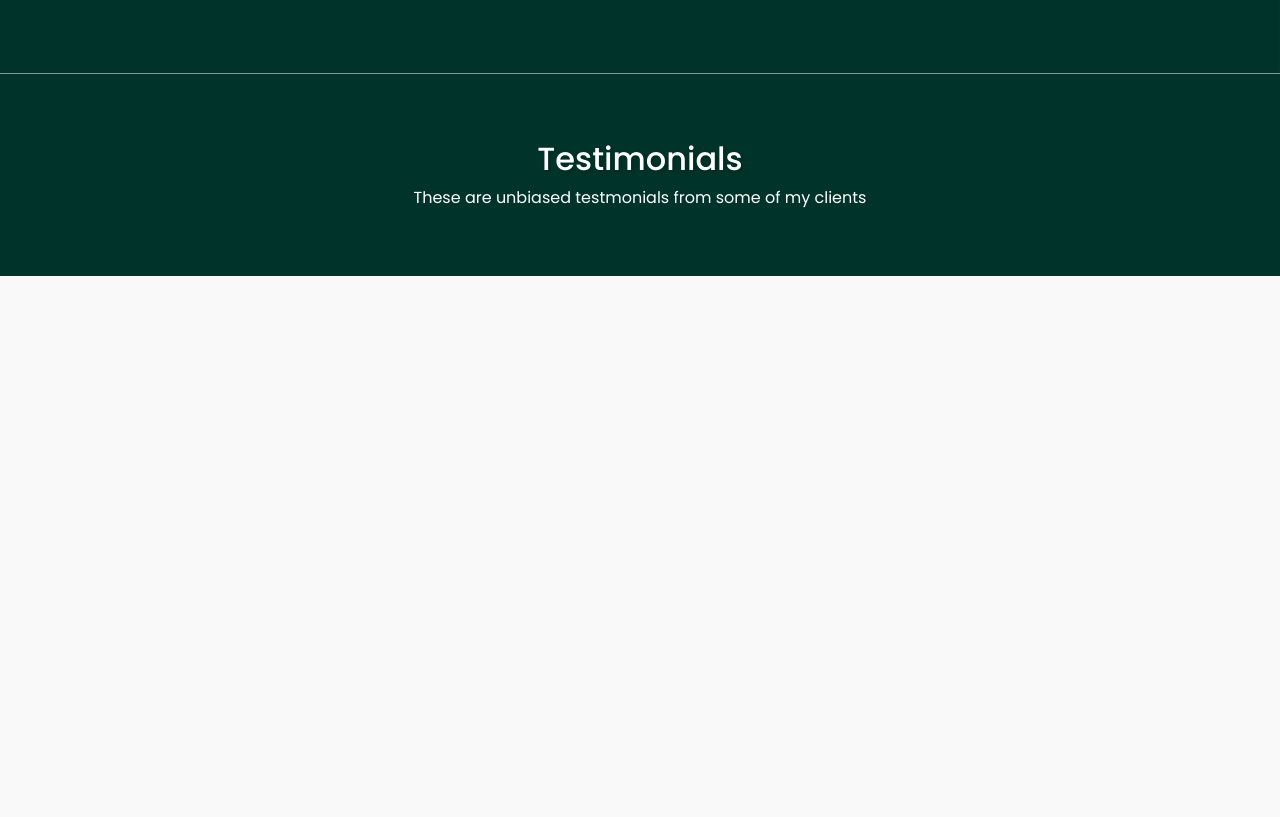
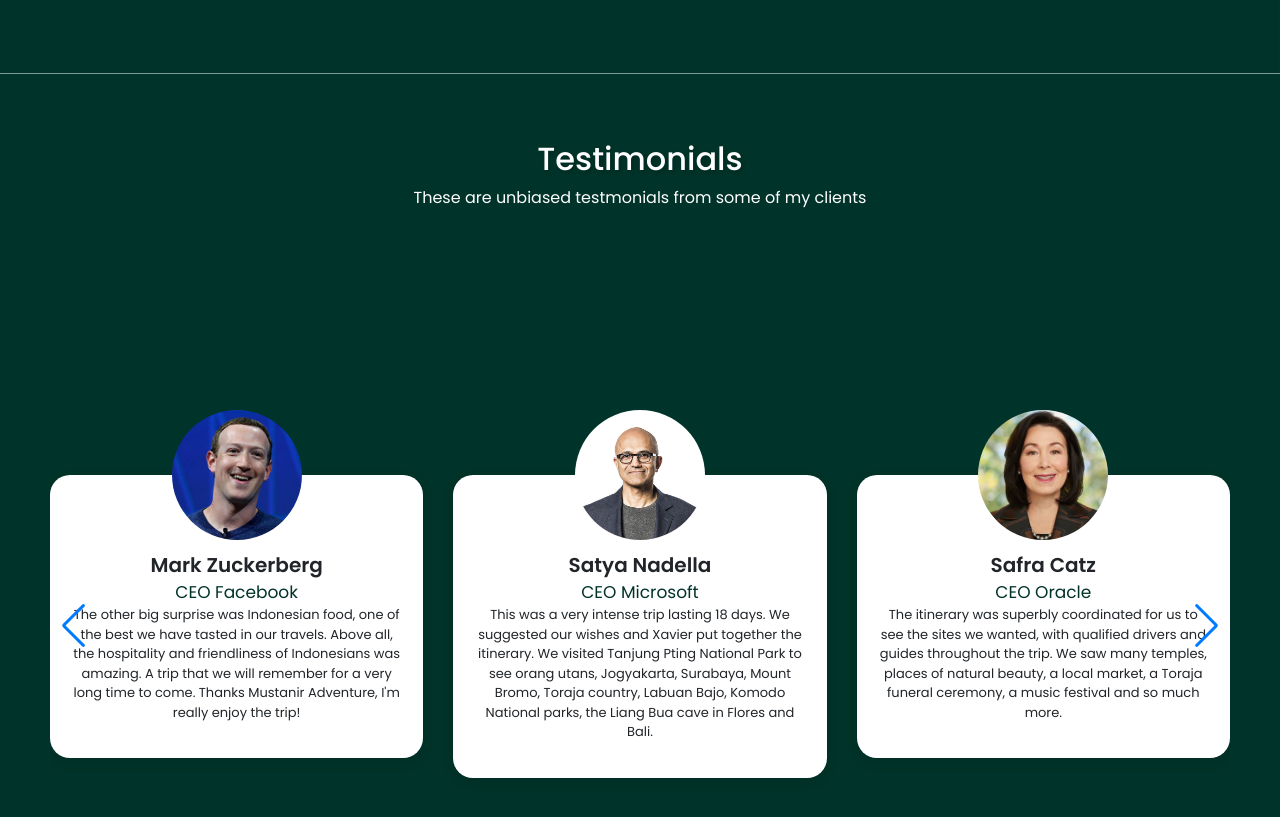
Before and after one commit to yusuffikri/parallax-website, a plain HTML site: page index.html in a window 1280 px wide. Shown: the part 2300-3117 px from the top of the page. Before the commit the page ends 2576 px from the top, so only its background shows below. Drawn offline with nearby package versions, Linux system fonts and the light colour scheme.

Commit message:
adding testimonial card slider

```diff
--- a/index.css
+++ b/index.css
@@ -196,70 +196,51 @@ header {
 }
 
 /* Testimonials */
-.container-testimonials {
+
+.cointainer__testimonials {
   max-width: 1200px;
+  margin: 0 auto;
   width: 100%;
-  position: relative;
-  margin: 0 auto;
+}
+
+.card__testimonials {
+  background-color: white;
+  padding: 20px;
+  box-shadow: rgba(0, 0, 0, 0.1) 0px 4px 12px;
+  border-radius: 20px;
+  text-align: center;
+}
+
+.card__testimonials img {
+  margin-top: -85px;
+  width: 130px;
+  border-radius: 50%;
 }
 
 .mySwiper {
-  max-width: 1100px;
-  height: 100vh;
   display: flex;
+  min-height: 100vh;
   align-items: center;
 }
 
-.card {
-  text-align: center;
-  background-color: #ffffff;
-  padding: 20px 30px;
-  border-radius: 10px;
-  box-shadow: rgb(149 157 165 / 20%) 0px 8px 24px;
-}
-.swiper-slide {
-  display: flex;
-  align-items: center;
+.name__testimonials,
+.job__testimonials {
+  margin-bottom: 0px;
 }
 
-.card img {
-  width: 130px;
-  border-radius: 50%;
-  margin-top: -70px;
+.name__testimonials {
+  font-weight: 600;
+  margin-top: 10px;
+  font-size: 20px;
 }
 
-.testimonials-h3,
-.testimonials-h4 {
-  margin-bottom: 0px;
+.job__testimonials {
+  font-weight: 400;
+  font-size: 17px;
   margin-top: 0px;
+  color: #003329;
 }
 
-.testimonials-p {
-  font-size: 15px;
-  line-height: 20px;
-  color: #222222;
+.text__testimonials {
+  font-size: 13px;
 }
-
-.testimonials-h3 {
-  font-size: 16px;
-}
-
-.testimonials-h4 {
-  font-size: 12px;
-  margin-top: 10px;
-  color: #0096ff;
-}
-
-.swiper-button-next,
-.swiper-rtl .swiper-button-prev {
-  color: #0096ff;
-}
-
-.swiper-button-next:after,
-.swiper-button-prev:after {
-  font-size: 32px;
-}
-
-.review i {
-  color: orange;
-}
--- a/index.html
+++ b/index.html
@@ -146,14 +146,54 @@
 
     <!-- Testimonials -->
     <section id="testimonials" class="section-color1">
+      <div class="cointainer__testimonials">
         <h2 class="text-title1" data-aos="fade-down">Testimonials</h2>
-      <p class="sub-text2" data-aos="fade-right">These are unbiased testmonials from some of my clients</p>
+        <p class="sub-text2 testimonial__subtext" data-aos="fade-right">These are unbiased testmonials from some of my clients</p>
+        <div class="swiper mySwiper">
+          <div class="swiper-wrapper">
+            <div class="swiper-slide">
+              <div class="card__testimonials">
+                <img src="images/image3.jpg" />
+                <p class="name__testimonials">Mark Zuckerberg</p>
+                <p class="job__testimonials">CEO Facebook</p>
+                <p class="text__testimonials">
+                  The other big surprise was Indonesian food, one of the best we have tasted in our travels. Above all, the hospitality and friendliness of Indonesians was amazing. A trip that we will remember for a very long time to come.
+                  Thanks Mustanir Adventure, I'm really enjoy the trip!
+                </p>
+              </div>
+            </div>
+            <div class="swiper-slide">
+              <div class="card__testimonials">
+                <img src="images/image1.jpg" />
+                <p class="name__testimonials">Satya Nadella</p>
+                <p class="job__testimonials">CEO Microsoft</p>
+                <p class="text__testimonials">
+                  This was a very intense trip lasting 18 days. We suggested our wishes and Xavier put together the itinerary. We visited Tanjung Pting National Park to see orang utans, Jogyakarta, Surabaya, Mount Bromo, Toraja country,
+                  Labuan Bajo, Komodo National parks, the Liang Bua cave in Flores and Bali.
+                </p>
+              </div>
+            </div>
+            <div class="swiper-slide">
+              <div class="card__testimonials">
+                <img src="images/image2.jpg" />
+                <p class="name__testimonials">Safra Catz</p>
+                <p class="job__testimonials">CEO Oracle</p>
+                <p class="text__testimonials">
+                  The itinerary was superbly coordinated for us to see the sites we wanted, with qualified drivers and guides throughout the trip. We saw many temples, places of natural beauty, a local market, a Toraja funeral ceremony, a
+                  music festival and so much more.
+                </p>
+              </div>
+            </div>
+          </div>
+          <div class="swiper-button-next"></div>
+          <div class="swiper-button-prev"></div>
+          <div class="swiper-pagination"></div>
+        </div>
+      </div>
     </section>
 
-    <!-- Javascripts -->
+    <!-- Our Javascripts -->
     <script src="index.js"></script>
-  </body>
-</html>
 
     <!-- AOS Scripts -->
     <script src="https://unpkg.com/aos@next/dist/aos.js"></script>
@@ -164,29 +204,25 @@
     </script>
 
     <!-- Swiper JS -->
-<script src="https://cdn.jsdelivr.net/npm/swiper/swiper-bundle.min.js"></script>
+    <script src="https://cdn.jsdelivr.net/npm/swiper@8/swiper-bundle.min.js"></script>
+
+    <!-- Initialize Swiper JS -->
     <script>
-  var slider = new Swiper(".card-slider-container", {
-    slidesPerView: 1,
+      var swiper = new Swiper(".mySwiper", {
+        slidesPerView: 3,
         spaceBetween: 30,
-    slidesPerGroup: 1,
+        slidesPerGroup: 3,
         loop: true,
-    breakpoints: {
-      480: {
-        slidesPerView: 2,
-        spaceBetween: 40,
-      },
-      640: {
-        slidesPerView: 3,
-        spaceBetween: 50,
-      },
+        loopFillGroupWithBlank: true,
+        pagination: {
+          el: ".swiper-pagination",
+          clickable: true,
         },
         navigation: {
           nextEl: ".swiper-button-next",
           prevEl: ".swiper-button-prev",
         },
-    autoplay: {
-      delay: 2000,
-    },
       });
     </script>
+  </body>
+</html>
```
Also changed, not shown: images/1637033663780.jfif (added). Lines whose indentation alone changed are shown as unchanged.
